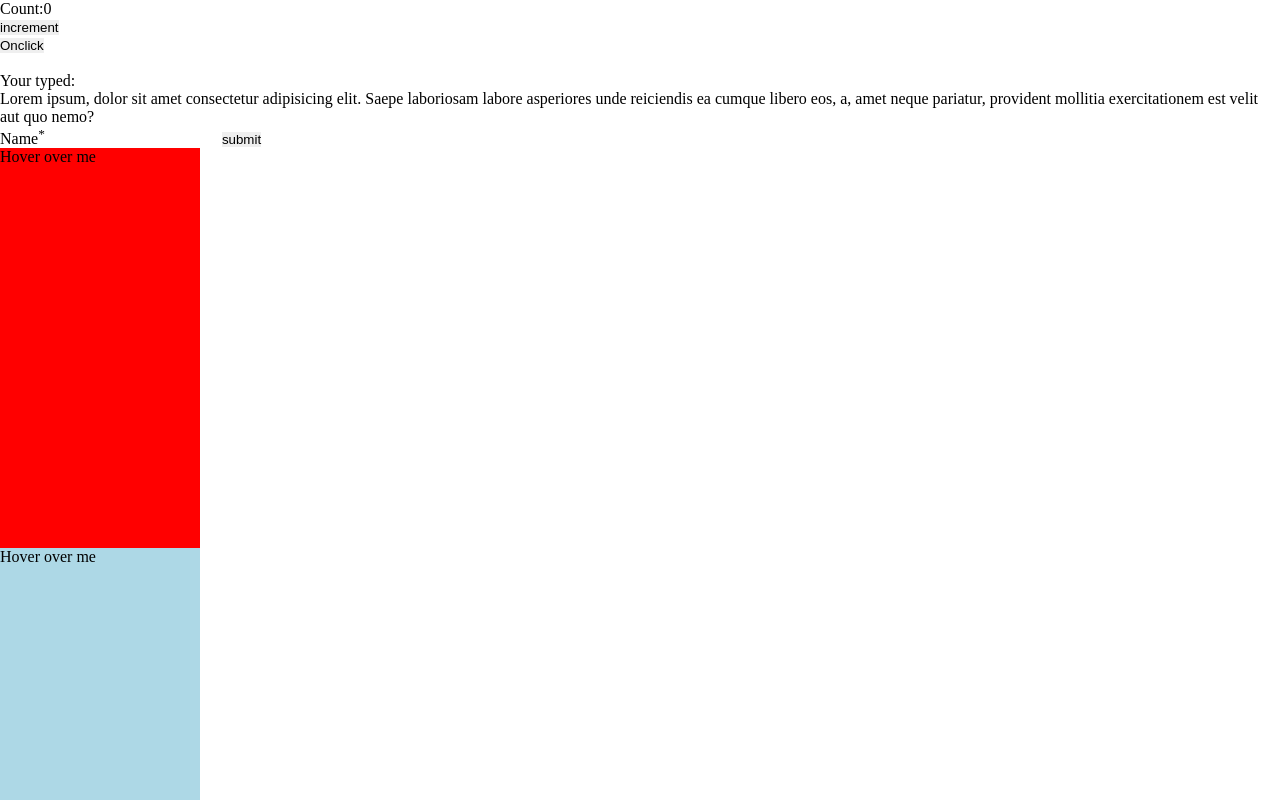
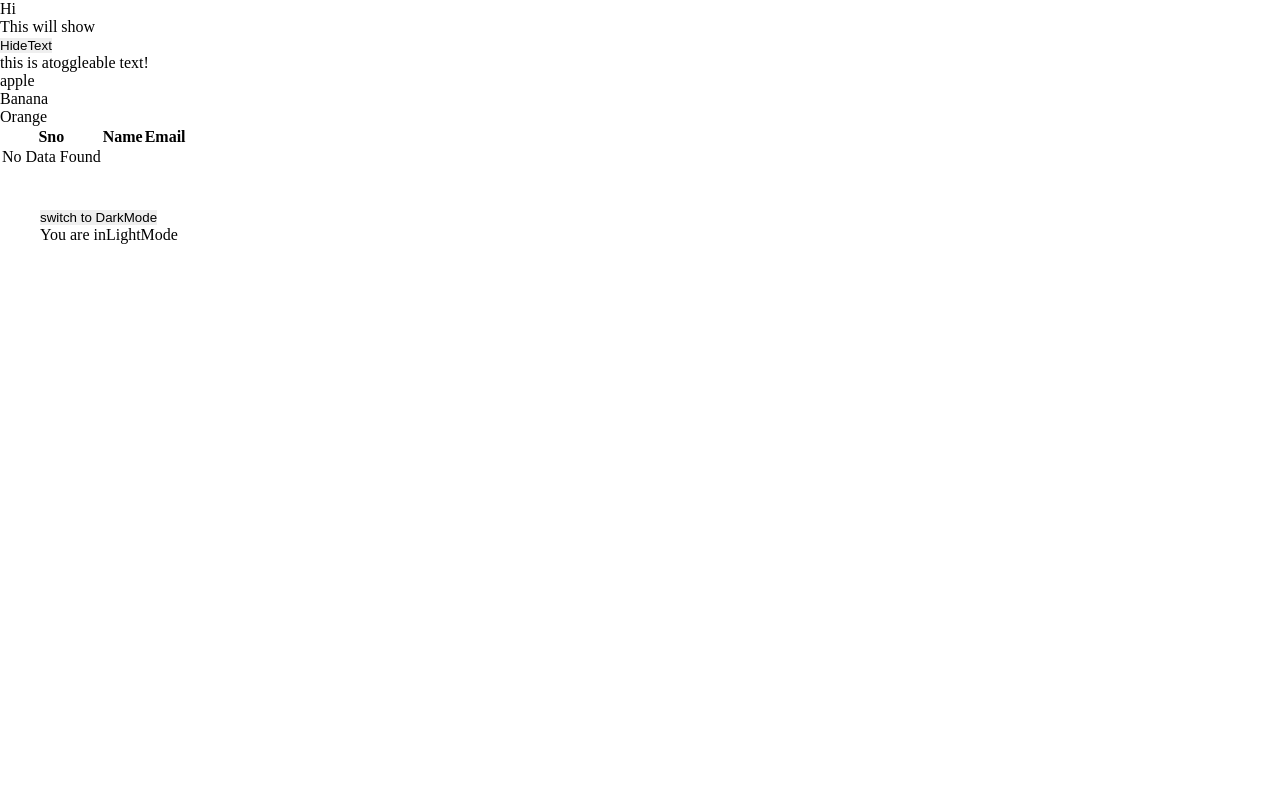
Before and after one commit to kamalrajms/vignesh, a React (Vite) app: page / in a window 1280 px wide. Shown: the top 800 px of the page. Built offline with nearby package versions, Linux system fonts and the light colour scheme.

Commit message:
Conditional rendering & rendering list

```diff
--- a/src/App.jsx
+++ b/src/App.jsx
@@ -5,11 +5,17 @@ import Onsubmit from "./component/onsubmit";
 import MouseEnter from "./component/mouseEnter";
 import OmMouseLeaves from "./component/omMouseLeaves";
 import Counter from "./component/Counter";
+import ConditionalRendering from "./component/ConditionalRendering";
+import ListRendering from "./component/ListRendering";
+import ToggleLightMode from "./component/ToggleLightMode";
 
 export default function App() {
+  let done = false;
   return (
     <>
       <div className="main-body">
+        {done && (
+          <div>
             <Greeting />
             <Onchange />
             <Onsubmit />
@@ -17,6 +23,12 @@ export default function App() {
             <OmMouseLeaves />
             <Counter />
           </div>
+        )}
+
+        <ConditionalRendering />
+        <ListRendering />
+        <ToggleLightMode />
+      </div>
     </>
   );
 }
--- /dev/null
+++ b/src/component/ConditionalRendering.jsx
@@ -0,0 +1,20 @@
+import React, { useState } from "react";
+
+export default function ConditionalRendering() {
+  const [show, setShow] = useState(true);
+  let condition = true;
+  return (
+    <>
+      <div>
+        {condition ? <p>Hi</p> : <p>Hello</p>}
+        {condition && <p>This will show</p>}
+      </div>
+      <div>
+        <button onClick={() => setShow(!show)}>
+          {show ? "Hide" : "Show"}Text
+        </button>
+        {show && <p>this is atoggleable text!</p>}
+      </div>
+    </>
+  );
+}
--- /dev/null
+++ b/src/component/ListRendering.jsx
@@ -0,0 +1,51 @@
+import React from "react";
+
+export default function ListRendering() {
+  const fruits = ["apple", "Banana", "Orange"];
+
+  const user = [
+    // { id: 1, name: "John", email: "John@mail" },
+    // { id: 2, name: "Vignesh", email: "John@mail" },
+    // { id: 3, name: "John", email: "John@mail" },
+  ];
+
+  return (
+    <>
+      <div>
+        {fruits.map((ele, ind) => (
+          <p key={ind}>{ele}</p>
+        ))}
+      </div>
+      <ul>
+        {user.map((user) => (
+          <li key={user.id}>
+            {user.id}
+            {user.name}
+          </li>
+        ))}
+      </ul>
+      <table>
+        <thead>
+          <tr>
+            <th>Sno</th>
+            <th>Name</th>
+            <th>Email</th>
+          </tr>
+        </thead>
+        <tbody>
+          {user.length > 0 ? (
+            user.map((user, ind) => (
+              <tr key={ind}>
+                <td>{ind + 1}</td>
+                <td>{user.name}</td>
+                <td>{user.email}</td>
+              </tr>
+            ))
+          ) : (
+            <p>No Data Found</p>
+          )}
+        </tbody>
+      </table>
+    </>
+  );
+}
--- a/src/component/Onchange.jsx
+++ b/src/component/Onchange.jsx
@@ -2,6 +2,7 @@ import React, { useState } from "react";
 
 export default function Onchange() {
   const [text, setText] = useState("");
+
   return (
     <div>
       <input
@@ -11,12 +12,12 @@ export default function Onchange() {
       />
       <p>Your typed: {text}</p>
 
-      <div>
+      {/* <div>
         Lorem ipsum, dolor sit amet consectetur adipisicing elit. Saepe
         laboriosam labore asperiores unde reiciendis ea cumque libero eos, a,
         amet neque pariatur, provident mollitia exercitationem est velit aut quo
         nemo?{text}
-      </div>
+      </div> */}
     </div>
   );
 }
--- /dev/null
+++ b/src/component/ToggleLightMode.jsx
@@ -0,0 +1,21 @@
+import React, { useState } from "react";
+
+export default function ToggleLightMode() {
+  const [dark, setDark] = useState(false);
+  return (
+    <>
+      <div
+        style={{
+          background: dark ? "#333" : "#fff",
+          color: dark ? "#fff" : "#000",
+          padding: "40px",
+        }}
+      >
+        <button onClick={() => setDark(!dark)}>
+          switch to {dark ? "Light" : "Dark"}Mode
+        </button>
+        <p>You are in{dark ? "Dark" : "Light"}Mode</p>
+      </div>
+    </>
+  );
+}
--- a/src/component/mouseEnter.jsx
+++ b/src/component/mouseEnter.jsx
@@ -7,7 +7,7 @@ export default function mouseEnter() {
   return (
     <div
       style={{ width: "200px", height: "400px", background: "red" }}
-      onMouseEnter={handleEnter} onm
+      onMouseEnter={handleEnter}
     >
       Hover over me
     </div>
```
Lines whose indentation alone changed are shown as unchanged.
